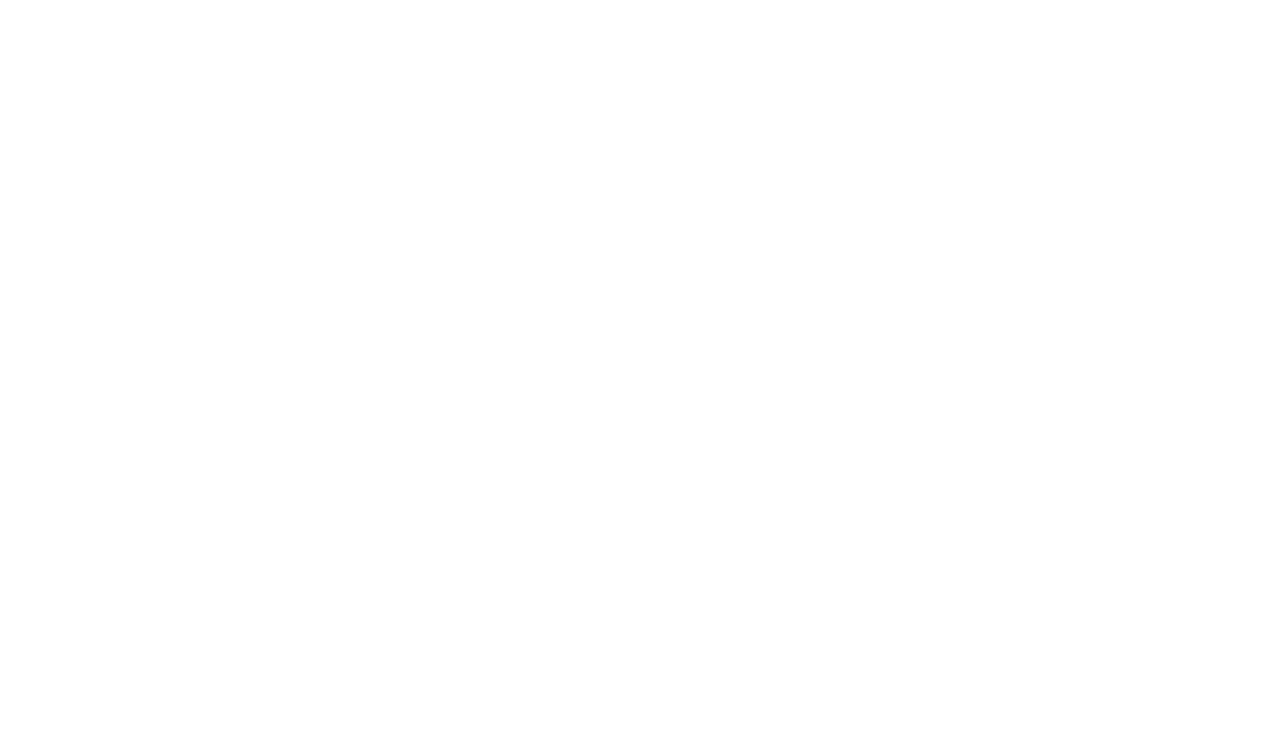
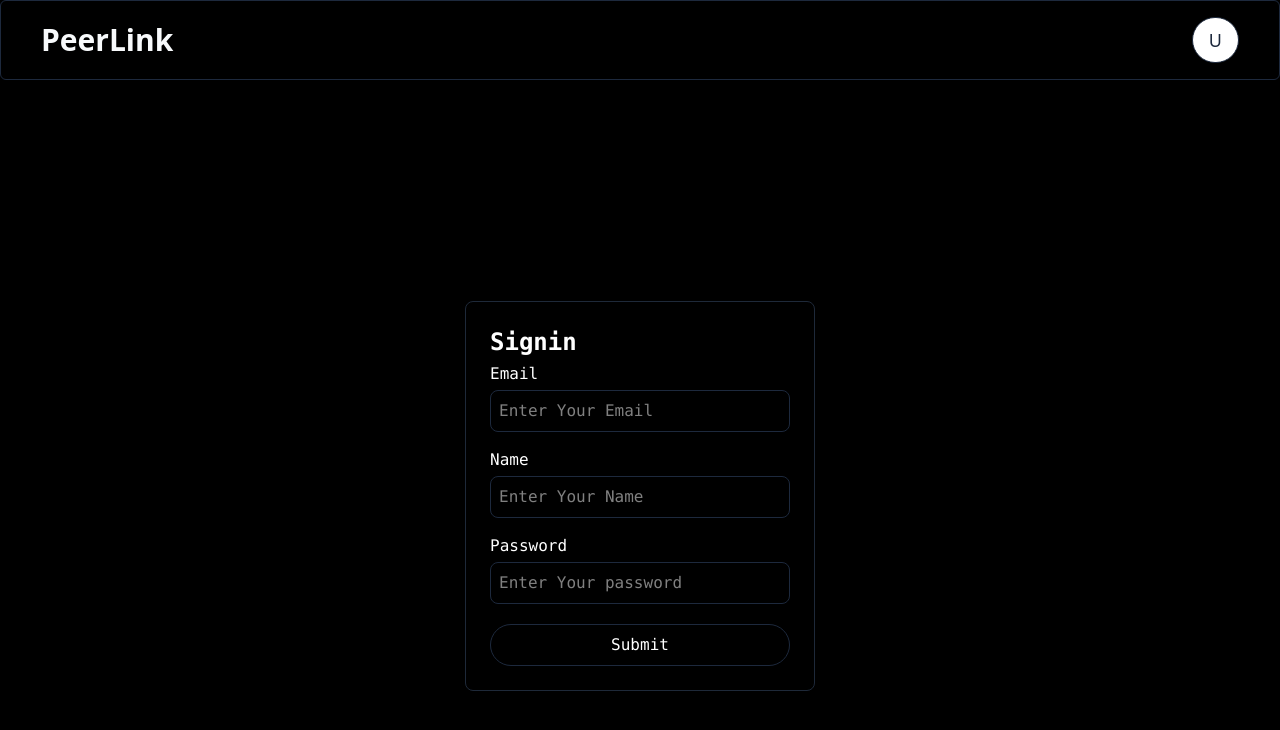
Before and after one commit to yashunh/peerlink_new, a React (Vite) app in the folder frontend/: page /signup in a window 1280 px wide. Shown: the top 730 px of the page. Built offline with nearby package versions, Linux system fonts and the light colour scheme.

Commit message:
signup and signin

```diff
--- a/frontend/package.json
+++ b/frontend/package.json
@@ -12,6 +12,7 @@
   "dependencies": {
     "@tailwindcss/vite": "^4.1.4",
     "@types/react-router-dom": "^5.3.3",
+    "axios": "^1.9.0",
     "react": "^19.0.0",
     "react-dom": "^19.0.0",
     "react-router-dom": "^7.5.3",
--- /dev/null
+++ b/frontend/src/components/Avatar.tsx
@@ -0,0 +1,9 @@
+export default function Avatar({name}:{
+    name?: string
+}){
+    return (
+        <div className="border rounded-full text-lg px-4 py-2 flex flex-cols justify-center items-center bg-white text-slate-800">
+            {name ? name[0] : "U"}
+        </div>
+    )
+}
--- /dev/null
+++ b/frontend/src/components/Navbar.tsx
@@ -0,0 +1,16 @@
+import Avatar from "./Avatar";
+
+export default function Navbar() {
+    return (
+        <div>
+            <div className="flex justify-between items-center border rounded-md px-10 py-4 border-slate-800">
+                <div className="text-3xl font-bold text-slate-50">
+                    PeerLink
+                </div>
+                <div>
+                    <Avatar />
+                </div>
+            </div>
+        </div>
+    );
+}
--- a/frontend/src/pages/Homepage.tsx
+++ b/frontend/src/pages/Homepage.tsx
@@ -1,30 +1,34 @@
 import { useEffect } from "react";
 import { io } from "socket.io-client";
-import { useNavigate } from "react-router-dom";
+import { useNavigate } from "react-router-dom"
+import Navbar from "../components/Navbar";
 
-export default function Homepage(){
+export default function Homepage() {
   const navigate = useNavigate()
   let token = window.localStorage.getItem("token")
 
-    if(!token){
+  if (!token) {
     navigate("/signin");
   }
   let socket;
-    useEffect(()=>{
-      try{
-        socket = io('http://localhost:3000',{
+  useEffect(() => {
+    try {
+      socket = io('http://localhost:3000', {
         auth: {
           token: token
         }
       });
-      }catch(err){
-        window.localStorage.setItem("token", "")
+    } catch (err) {
+      window.localStorage.removeItem("token")
       navigate("/signin");
     }
-    },[])
+  }, [])
+
   return (
     <div>
-
+      <div className="bg-black">
+        <Navbar/>
+      </div>
     </div>
   )
 }
--- a/frontend/src/pages/Signin.tsx
+++ b/frontend/src/pages/Signin.tsx
@@ -1,15 +1,72 @@
-import { useNavigate } from "react-router-dom";
+import { useNavigate } from "react-router-dom"
+import Navbar from "../components/Navbar"
+import axios from "axios"
+import { useState } from "react"
 
-export default function Signin(){
+export default function Signin() {
     const navigate = useNavigate()
     let token = window.localStorage.getItem("token")
 
-    if(token){
+    if (token) {
         navigate("/home");
     }
+
+    const [inputs, setInputs] = useState({
+        username: "",
+        password: ""
+    })
+
     return (
-        <div>
-
+        <div className="flex flex-col bg-black min-h-screen">
+            <Navbar />
+            <div className="flex items-center h-screen justify-center m-4 mb-40">
+                <div className="p-6 w-[350px] flex flex-col justify-center text-white border border-gray-800 shadow-sm font-mono rounded-lg ">
+                    <div className="flex justify-between">
+                        <div className="font-semibold text-2xl">
+                            Signin
+                        </div>
+                    </div>
+                    <label className="py-1" htmlFor="Name">Name</label>
+                    <input placeholder="Enter Your Name" id="Name" type="text" onChange={(e) => {
+                        setInputs({
+                            ...inputs,
+                            username: e.target.value
+                        })
+                    }}
+                        className="p-2 mb-3 border border-slate-800  bg-background rounded-lg" />
+                    <label className="py-1" htmlFor="password">Password</label>
+                    <input placeholder="Enter Your password" id="password" type="text"  onChange={(e) => {
+                        setInputs({
+                            ...inputs,
+                            password: e.target.value
+                        })
+                    }}
+                        className="p-2 mb-3 border border-slate-800  bg-background rounded-lg" />
+                    <div className="flex justify-center mt-2">
+                        <button className="border border-slate-800 w-full py-2 bg-background rounded-4xl"
+                            onClick={async () => {
+                                if (!inputs.password || !inputs.username) {
+                                    window.alert("Please fill in all fields.");
+                                    return;
+                                }
+                                else {
+                                    try {
+                                        const response = await axios.post("http://localhost:3000/signin", {
+                                            inputs
+                                        })
+                                        window.localStorage.setItem("token", response.data.token)
+                                        navigate("/home")
+                                    } catch (error) {
+                                        console.error("Error signing in form:", error);
+                                    }
+                                }
+                            }}
+                        >
+                            Submit
+                        </button>
+                    </div>
+                </div>
+            </div>
         </div>
     )
 }
--- a/frontend/src/pages/Signup.tsx
+++ b/frontend/src/pages/Signup.tsx
@@ -1,4 +1,7 @@
 import { useNavigate } from "react-router-dom";
+import Navbar from "../components/Navbar";
+import { useState } from "react";
+import axios from "axios";
 
 export default function Signup(){
     const navigate = useNavigate()
@@ -8,9 +11,71 @@
         navigate("/home");
     }
 
+     const [inputs, setInputs] = useState({
+            username: "",
+            password: "",
+            email: ""
+        })
+
     return (
-        <div>
-
+        <div className="flex flex-col bg-black min-h-screen">
+            <Navbar />
+            <div className="flex items-center h-screen justify-center m-4 mb-40">
+                <div className="p-6 w-[350px] flex flex-col justify-center text-white border border-gray-800 shadow-sm font-mono rounded-lg ">
+                    <div className="flex justify-between">
+                        <div className="font-semibold text-2xl">
+                            Signin
+                        </div>
+                    </div>
+                    <label className="py-1" htmlFor="Email">Email</label>
+                    <input placeholder="Enter Your Email" id="Email" type="email" onChange={(e) => {
+                        setInputs({
+                            ...inputs,
+                            email: e.target.value
+                        })
+                    }}
+                        className="p-2 mb-3 border border-slate-800  bg-background rounded-lg" />
+                    <label className="py-1" htmlFor="Name">Name</label>
+                    <input placeholder="Enter Your Name" id="Name" type="text" onChange={(e) => {
+                        setInputs({
+                            ...inputs,
+                            username: e.target.value
+                        })
+                    }}
+                        className="p-2 mb-3 border border-slate-800  bg-background rounded-lg" />
+                    <label className="py-1" htmlFor="password">Password</label>
+                    <input placeholder="Enter Your password" id="password" type="text"  onChange={(e) => {
+                        setInputs({
+                            ...inputs,
+                            password: e.target.value
+                        })
+                    }}
+                        className="p-2 mb-3 border border-slate-800  bg-background rounded-lg" />
+                    <div className="flex justify-center mt-2">
+                        <button className="border border-slate-800 w-full py-2 bg-background rounded-4xl"
+                            onClick={async () => {
+                                if (!inputs.password || !inputs.username || !inputs.email) {
+                                    window.alert("Please fill in all fields.");
+                                    return;
+                                }
+                                else {
+                                    try {
+                                        const response = await axios.post("http://localhost:3000/signup", {
+                                            inputs
+                                        })
+                                        window.localStorage.setItem("token", response.data.token)
+                                        navigate("/home")
+                                    } catch (error) {
+                                        console.error("Error signing in form:", error);
+                                    }
+                                }
+                            }}
+                        >
+                            Submit
+                        </button>
+                    </div>
+                </div>
+            </div>
         </div>
     )
 }
```
Also changed, not shown: 1 other file (tests, documents, lock files or other folders). Lines whose indentation alone changed are shown as unchanged.
